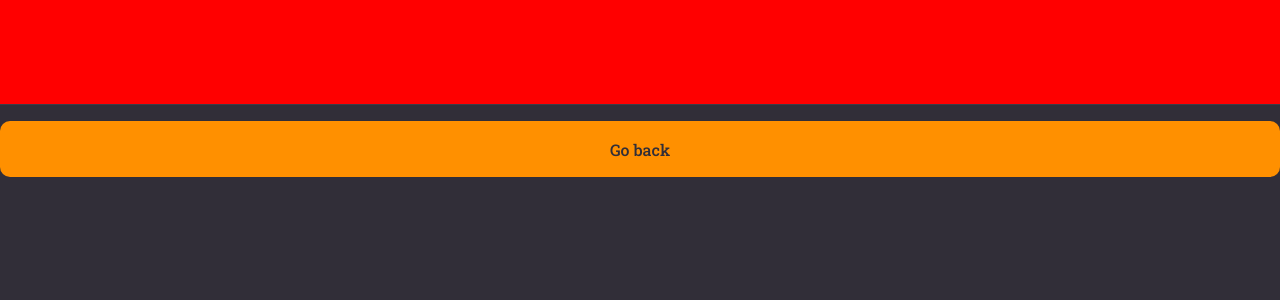
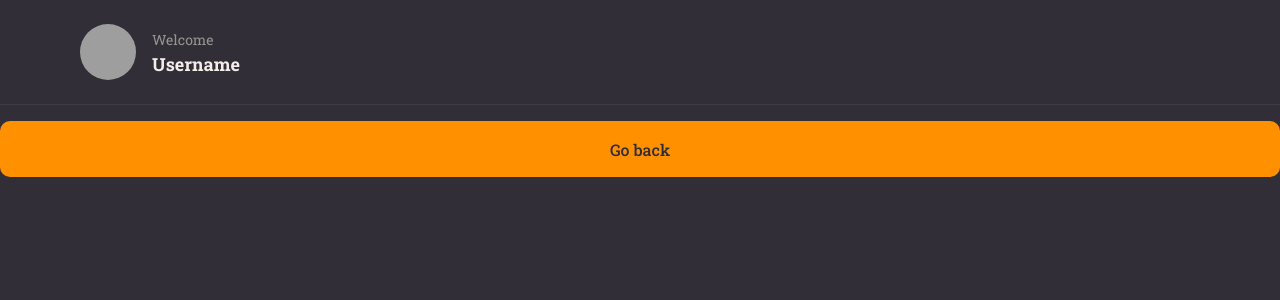
Before and after one commit to matheusarb/memonotes, a React (Vite) app: page / in a window 1280 px wide. Shown: the top 300 px of the page. Built offline with nearby package versions, Linux system fonts and the light colour scheme; grey boxes are pictures that could not be loaded.

Commit message:
[add] header and profile

```diff
--- a/src/components/Header/index.jsx
+++ b/src/components/Header/index.jsx
@@ -1,9 +1,19 @@
-import { Container } from "./styles";
+import { Container, Profile } from "./styles";
 
 export function Header() {
     return (
         <Container>
+            <Profile>
+                <img
+                    src="http://github.com/matheusarb.png"
+                    alt="User image"
+                />
 
+                <div>
+                    <span>Welcome</span>
+                    <strong>Username</strong>
+                </div>
+            </Profile>
         </Container>
     )
 }
--- a/src/components/Header/styles.js
+++ b/src/components/Header/styles.js
@@ -14,5 +14,32 @@
     justify-content: space-between;
 
     padding: 0 80px;
-    background: red;
 `;
+
+export const Profile = styled.div`
+    display: flex;
+    align-items: center;
+
+    > img {
+        width: 56px;
+        height: 56px;
+        border-radius: 50%;
+    }
+
+    > div {
+        display: flex;
+        flex-direction: column;
+        margin-left: 16px;
+        line-height: 24px;
+    }
+
+    span {
+        font-size: 14px;
+        color: ${({ theme }) => theme.COLORS.GRAY_100};
+    }
+
+    strong {
+        font-size: 18px;
+        color: ${({ theme }) => theme.COLORS.WHITE};
+    }
+`;
```
